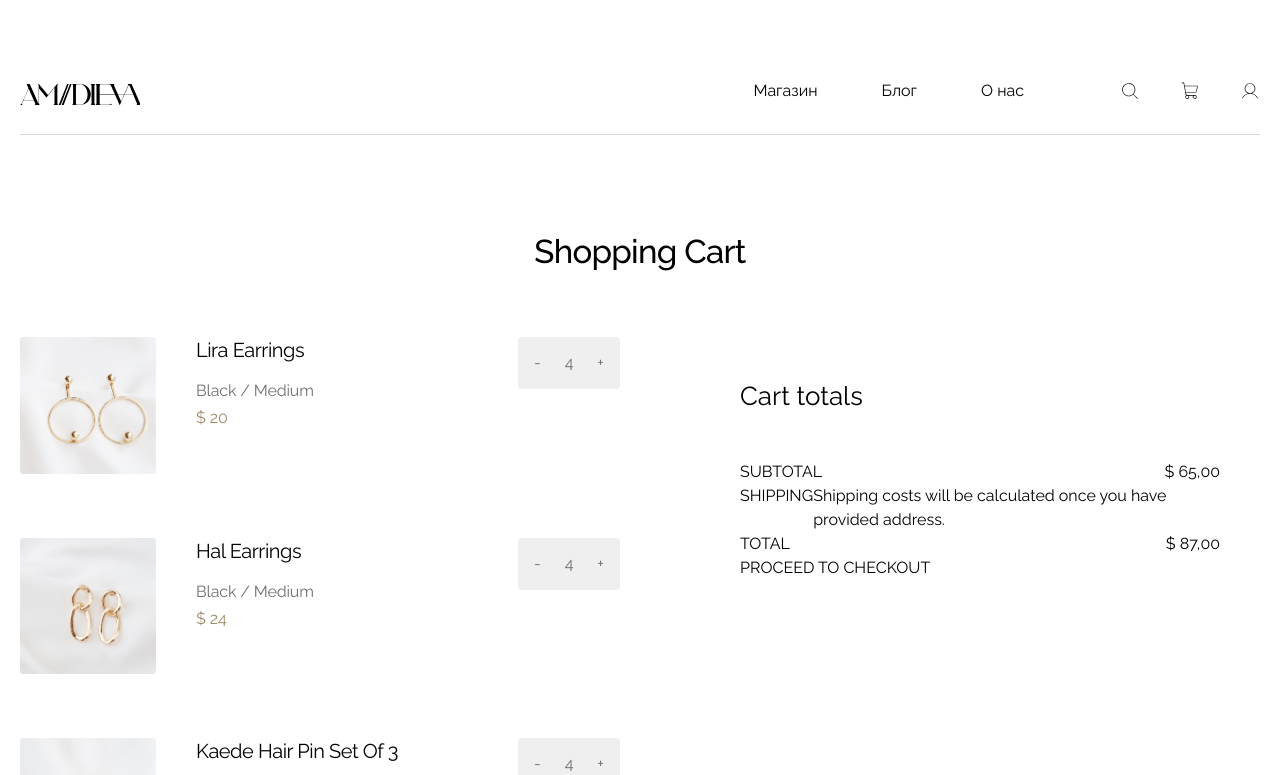
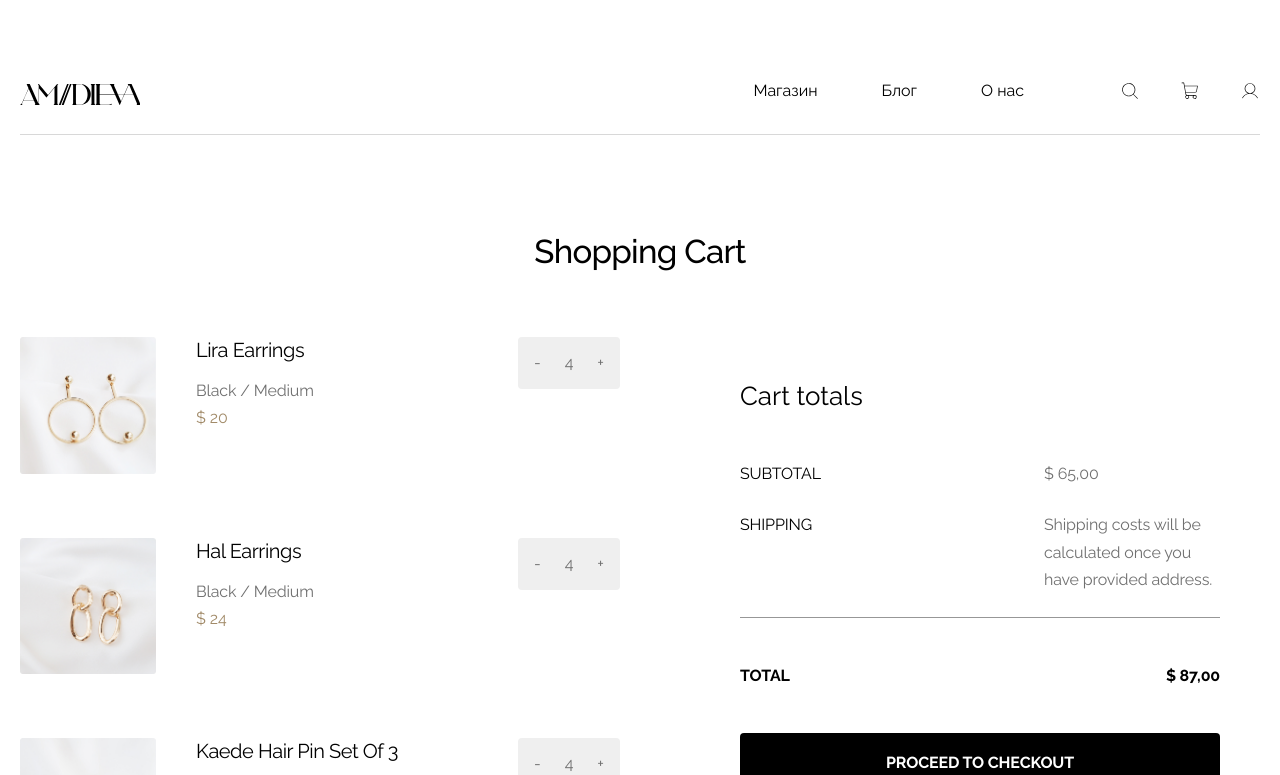
Before and after one commit to Aliskhan7/amidieva-project, a Next.js app: page /cart in a window 1280 px wide. Shown: the top 775 px of the page. Built offline with nearby package versions, Linux system fonts and the light colour scheme.

Commit message:
add styles

```diff
--- a/src/app/components/TotalsCart/TotalsCart.tsx
+++ b/src/app/components/TotalsCart/TotalsCart.tsx
@@ -4,23 +4,25 @@ const TotalsCart = () => {
   return (
     <div className="p-10">
       <h2 className="text-[26px] text-black">Cart totals</h2>
-      <div className="mt-11">
-        <div className="flex-between-center">
-          <span>SUBTOTAL</span>
-          <span>$ 65,00</span>
+      <div className="mt-11 ">
+        <div className="grid grid-cols-2 gap-x-32 mb-6">
+          <span className="text-base text-black">SUBTOTAL</span>
+          <span className="text-base text-gray-400">$ 65,00</span>
         </div>
-        <div className="flex justify-between items-start">
-          <span>SHIPPING</span>
-          <span>
+        <div className="grid grid-cols-2 gap-x-32 mb-6">
+          <span className="text-base text-black">SHIPPING</span>
+          <span className="text-base text-gray-400">
             Shipping costs will be calculated once you have provided address.
           </span>
         </div>
       </div>
-      <div className="flex-between-center">
-        <span>TOTAL</span>
-        <span>$ 87,00</span>
+      <div className="flex-between-center border-t border-t-gray-300 pt-11 mb-11">
+        <span className="text-base text-black font-bold">TOTAL</span>
+        <span className="text-base text-black font-bold">$ 87,00</span>
       </div>
-      <button>PROCEED TO CHECKOUT</button>
+      <button className="bg-black text-base text-white w-full py-4 rounded uppercase font-bold">
+        PROCEED TO CHECKOUT
+      </button>
     </div>
   );
 };
```
